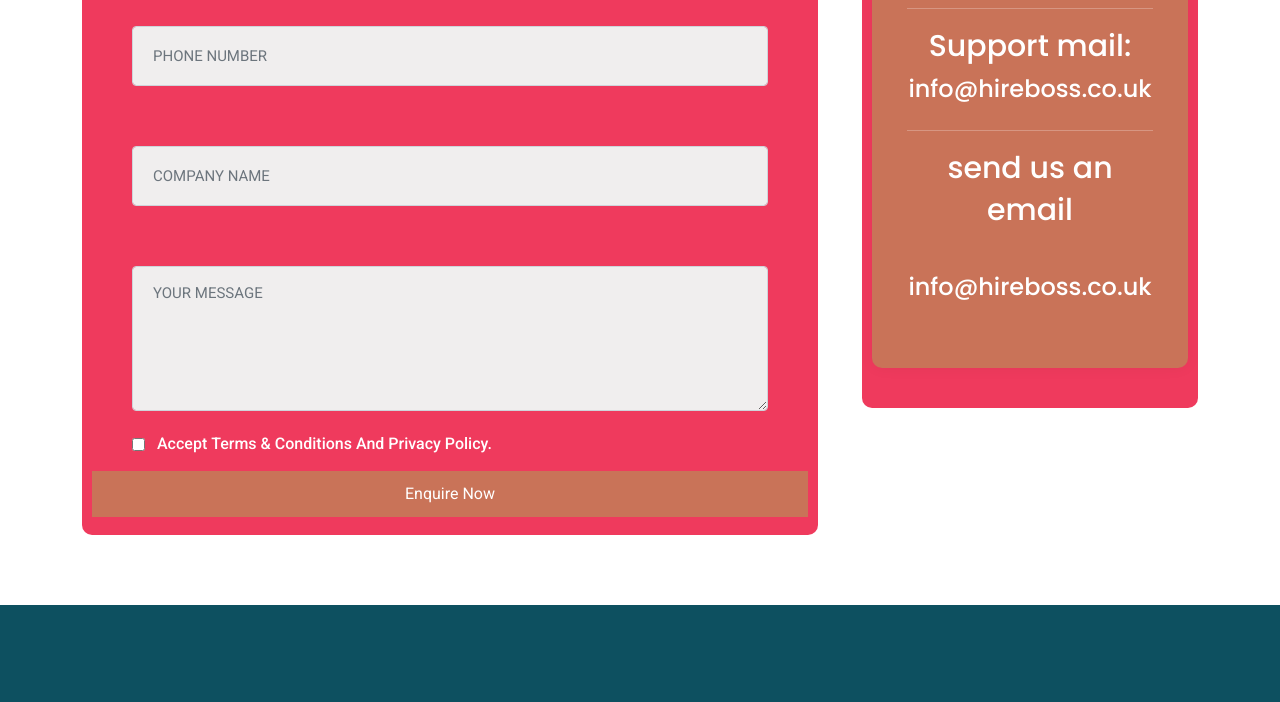
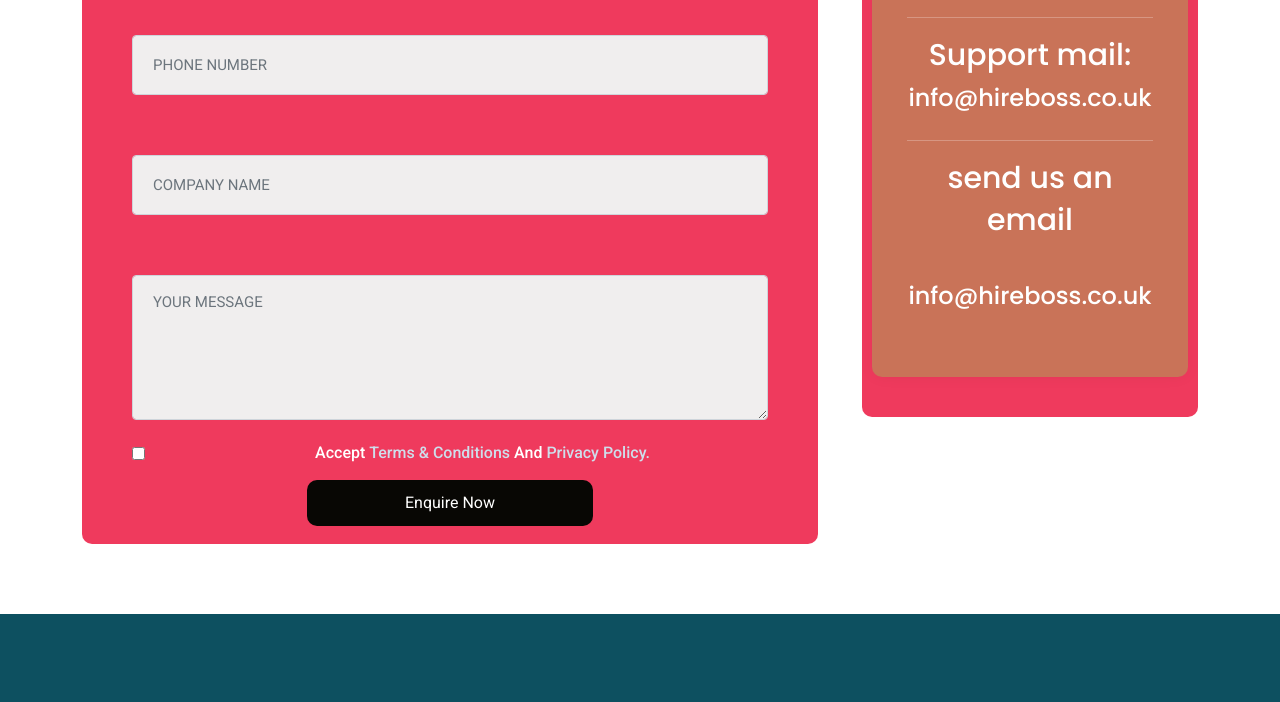
Before and after one commit to tyrkgithub/HireBoss, a plain HTML site: page contact.html in a window 1280 px wide. Shown: the part 699-1401 px from the top of the page. Drawn offline with Linux system fonts and the light colour scheme; some icons are missing; a web font is replaced by a local one.

Commit message:
continued work on contact form

```diff
--- a/contact.html
+++ b/contact.html
@@ -228,7 +228,7 @@
 												</label>
 											</div>
 										</div>
-										<div class="col-lg-12 col-md-12">
+										<div class="">
 											<button type="submit" class="default-btn">
 												Enquire now
 											</button>
--- a/website/assets/css/contact.css
+++ b/website/assets/css/contact.css
@@ -10,10 +10,18 @@
   margin-bottom: 30px;
 }
 
-.contact-widget-form .contact-form .default-btn {
+.contact-widget-form .contact-form{
   width: 100%;
   text-align: center;
 }
+
+.default-btn{
+  width: 40%;
+  border-radius: 10px;
+  text-align: center;
+}
+
+
 
 .contact-card {
   margin-bottom: 30px;
--- a/website/assets/css/style.css
+++ b/website/assets/css/style.css
@@ -60,13 +60,18 @@ Default CSS
 :root {
   --headerFonts: 'Poppins', sans-serif;
   --bodyFonts: 'Roboto', sans-serif;
-  --orangeColor: #f85f0a;
+  --orangeColor: #dda83f;
   --lightColor: #f88240;
-  --greenColor: #0ebc40;
+  --greenColor: #2b4743;
+  --pinkColor: #ffd3db;
+  --peachColor: #ddc1a7;
+  --brownColor: #745e4d;
   --titleColor: #00042e;
   --bodyColor: #4e4e4e;
   --whiteColor: #ffffff;
   --redColor: #ef3a5d;
+  --blackColor: #080704;
+  --blueColor: #cedeeb;
   --fontSize: 16px;
   --transition: .5s;
 }
@@ -205,7 +210,7 @@ img {
   overflow: hidden;
   z-index: 1;
   text-transform: capitalize;
-  background-color: #C97358;
+  background-color: var(--blackColor);
   border: none;
   outline: none;
 }
```
